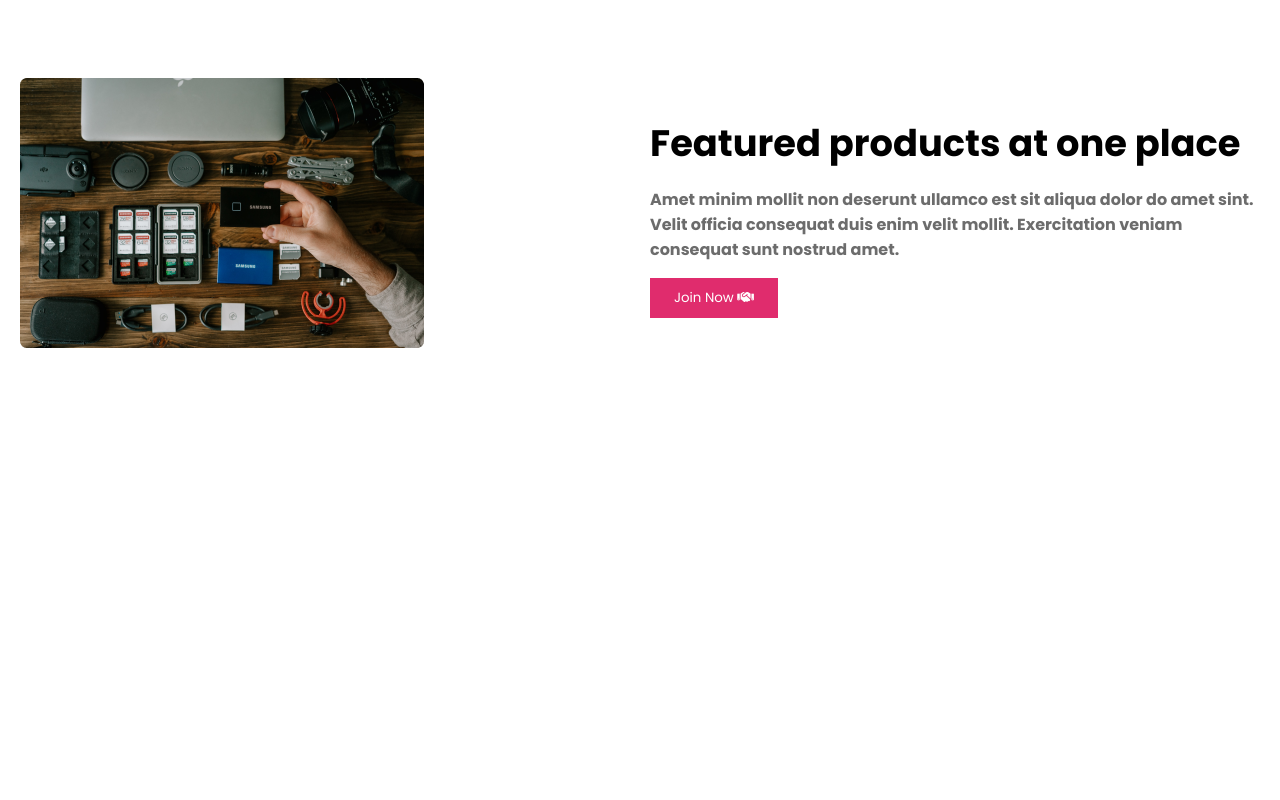
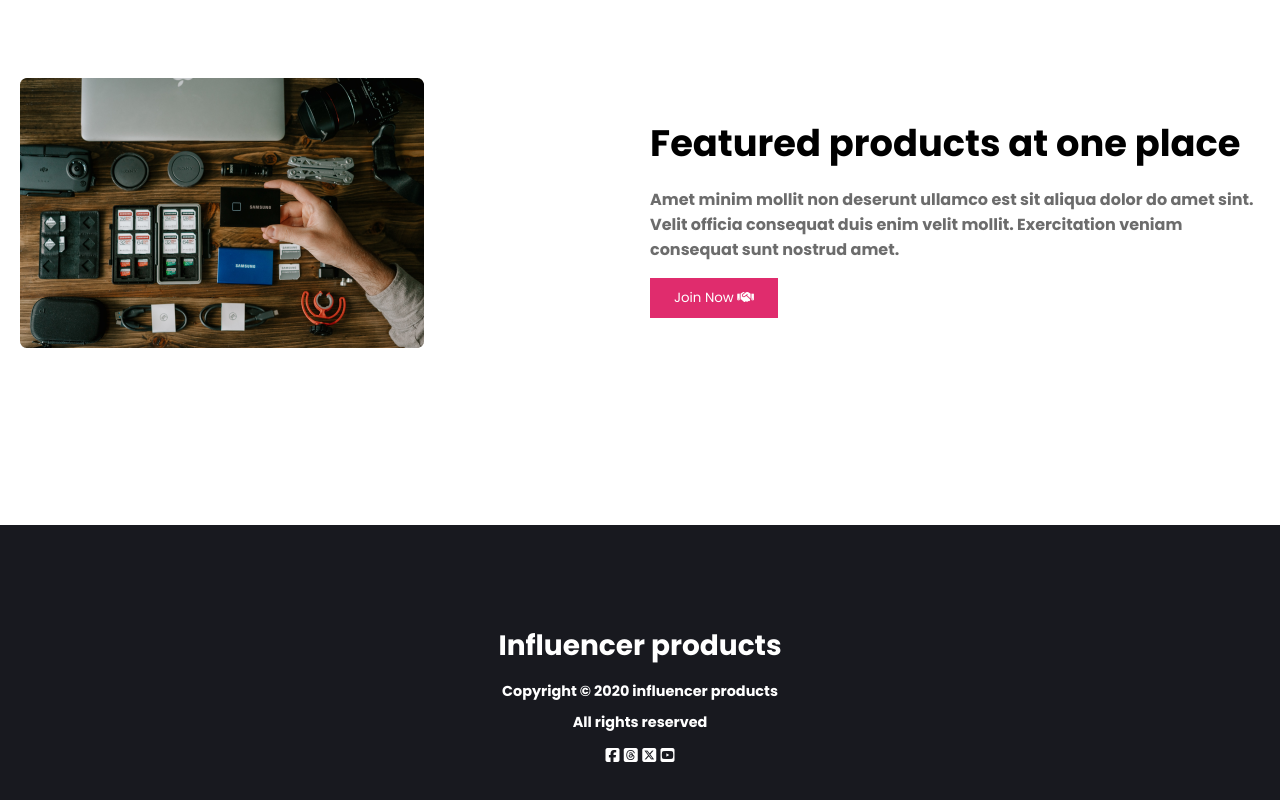
Before and after one commit to fareaz/influencer-website, a plain HTML site: page index.html in a window 1280 px wide. Shown: the part 2644-3444 px from the top of the page. Before the commit the page ends 3169 px from the top, so only its background shows below. Drawn offline with Linux system fonts and the light colour scheme.

Commit message:
added footer

```diff
--- a/index.html
+++ b/index.html
@@ -213,6 +213,19 @@
             </div>
         </section>
     </main>
-    <footer></footer>
+    <footer>
+        <div class="footer-container">
+          <h2>Influencer products</h2>
+           <p>Copyright &copy 2020  influencer products
+           </p>
+           <p>All rights reserved</p>
+           <div class="logo-container">
+           <i class="fa-brands fa-square-facebook"></i>
+           <i class="fa-brands fa-square-threads"></i>
+           <i class="fa-brands fa-square-x-twitter"></i>
+           <i class="fa-brands fa-square-youtube"></i>
+           </div>
+         </div>
+    </footer>
 </body>
 </html>
--- a/styles/style.css
+++ b/styles/style.css
@@ -186,6 +186,23 @@ main section p{
     color: #ffffff;
     border: none;
 }
+footer{
+    background-color: #18191F;
+    color: #ffffff;
+    text-align: center;
+     padding:100px 50px;
+
+}
+footer h2{
+    font-size: 1.75rem;
+    font-weight: 700;
+    margin-bottom: 14px;
+}
+footer p{
+    font-size: 0.9rem;
+    font-weight: 700;
+    margin-bottom:10px ;
+}
 
 
 
```
Also changed, not shown: 1 other file.
